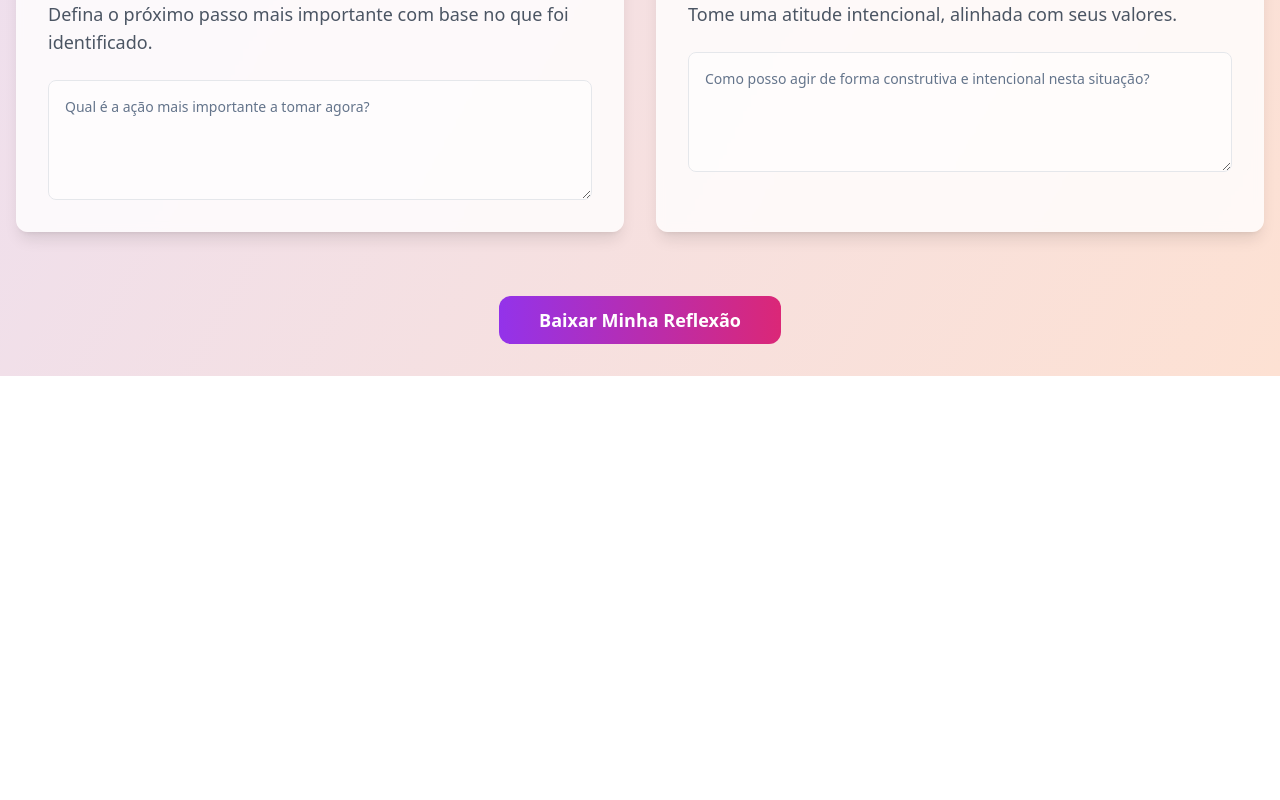
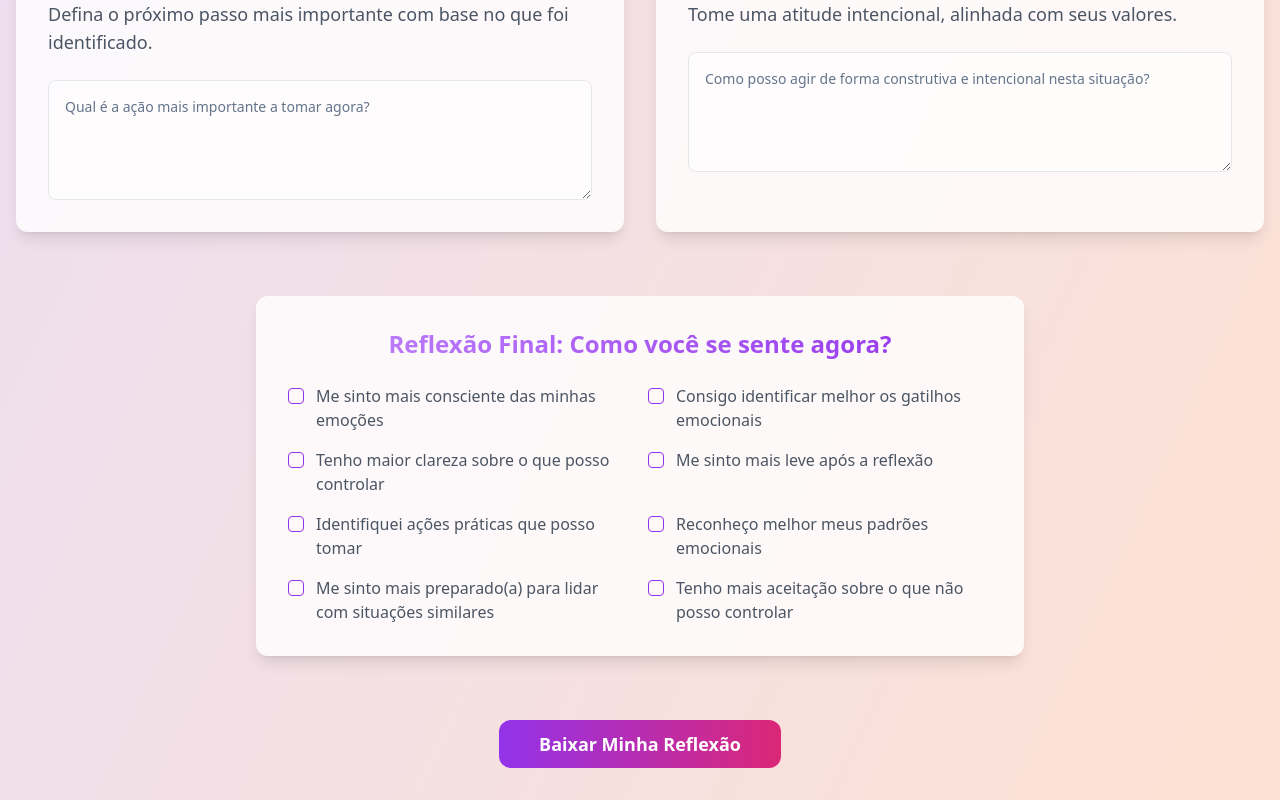
Before and after one commit to arinelson/processa-emocoes-36, a React (Vite) app: page / in a window 1280 px wide. Shown: the part 1950-2750 px from the top of the page. Before the commit the page ends 2326 px from the top, so only its background shows below. Built offline with nearby package versions, Linux system fonts and the light colour scheme.

Commit message:
Add emotion validation checklists
Added checklists to validate user emotions after form completion.  These checklists appear before the download button.

```diff
--- a/src/pages/Index.tsx
+++ b/src/pages/Index.tsx
@@ -1,13 +1,14 @@
-
 import { useState, useEffect } from "react";
 import { Button } from "@/components/ui/button";
 import { Textarea } from "@/components/ui/textarea";
+import { Checkbox } from "@/components/ui/checkbox";
 import html2canvas from "html2canvas";
 import { Moon, Sun } from "lucide-react";
 
 const Index = () => {
   const [reflections, setReflections] = useState<{ [key: string]: string }>({});
   const [isDark, setIsDark] = useState(false);
+  const [selectedEmotions, setSelectedEmotions] = useState<string[]>([]);
 
   useEffect(() => {
     if (isDark) {
@@ -16,6 +17,27 @@ const Index = () => {
       document.documentElement.classList.remove('dark');
     }
   }, [isDark]);
+
+  const emotionChecklist = [
+    "Me sinto mais consciente das minhas emoções",
+    "Consigo identificar melhor os gatilhos emocionais",
+    "Tenho maior clareza sobre o que posso controlar",
+    "Me sinto mais leve após a reflexão",
+    "Identifiquei ações práticas que posso tomar",
+    "Reconheço melhor meus padrões emocionais",
+    "Me sinto mais preparado(a) para lidar com situações similares",
+    "Tenho mais aceitação sobre o que não posso controlar"
+  ];
+
+  const handleEmotionToggle = (emotion: string) => {
+    setSelectedEmotions(prev => {
+      if (prev.includes(emotion)) {
+        return prev.filter(e => e !== emotion);
+      } else {
+        return [...prev, emotion];
+      }
+    });
+  };
 
   const steps = [
     {
@@ -157,6 +179,36 @@ const Index = () => {
           ))}
         </div>
 
+        <div className={`max-w-3xl mx-auto mt-16 mb-12 p-8 rounded-xl shadow-lg backdrop-blur-sm ${
+          isDark ? 'bg-gray-800/80 text-white' : 'bg-white/80'
+        }`}>
+          <h2 className={`text-2xl font-semibold mb-6 text-center text-transparent bg-clip-text bg-gradient-to-r ${
+            isDark ? 'from-purple-300 to-purple-500' : 'from-purple-400 to-purple-600'
+          }`}>
+            Reflexão Final: Como você se sente agora?
+          </h2>
+          <div className="grid grid-cols-1 md:grid-cols-2 gap-4">
+            {emotionChecklist.map((emotion, index) => (
+              <div key={index} className="flex items-start space-x-3">
+                <Checkbox
+                  id={`emotion-${index}`}
+                  checked={selectedEmotions.includes(emotion)}
+                  onCheckedChange={() => handleEmotionToggle(emotion)}
+                  className={`mt-1 ${isDark ? 'border-purple-400' : 'border-purple-600'}`}
+                />
+                <label
+                  htmlFor={`emotion-${index}`}
+                  className={`text-sm md:text-base cursor-pointer ${
+                    isDark ? 'text-gray-300' : 'text-gray-600'
+                  }`}
+                >
+                  {emotion}
+                </label>
+              </div>
+            ))}
+          </div>
+        </div>
+
         <div className="text-center mt-16">
           <Button
             onClick={handleDownload}
```
